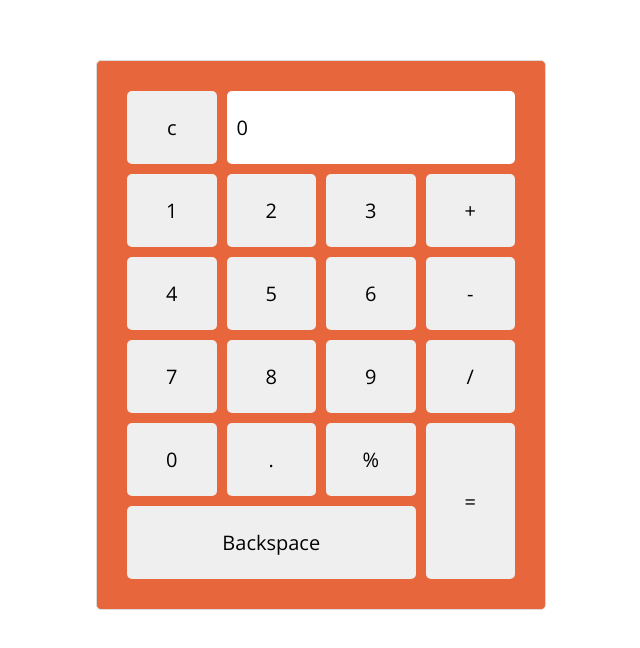
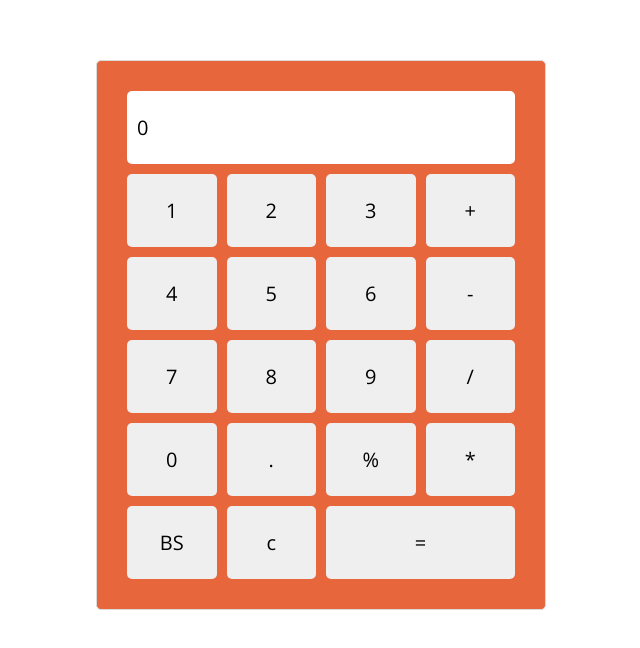
Before and after one commit to dchaika1990/js-calculator, a website built with webpack: page src/html-templates/pages/index.html in a window 1280 px wide. Shown: the part 140-788 px from the top of the page, without its empty margins (319-959 px from the left). Built offline with nearby package versions, Linux system fonts and the light colour scheme.

Commit message:
add * btn

```diff
--- a/src/html-templates/pages/index.html
+++ b/src/html-templates/pages/index.html
@@ -9,8 +9,7 @@ title: "Home page",
 
 <section class="grid-container">
     <div class="calculator grid-cols-4 gap-10">
-        <button data-clear class="calculator-btn">c</button>
-        <input class="column-span-3 calculator-input" value="0" type="text" >
+        <input class="column-span-4 calculator-input" value="0" type="text" >
         <button data-calc class="calculator-btn">1</button>
         <button data-calc class="calculator-btn">2</button>
         <button data-calc class="calculator-btn">3</button>
@@ -26,8 +25,10 @@ title: "Home page",
         <button data-calc class="calculator-btn">0</button>
         <button data-calc class="calculator-btn">.</button>
         <button data-percent class="calculator-btn">%</button>
-        <button data-render class="calculator-btn row-span-2">=</button>
-        <button data-back class="calculator-btn column-span-3">Backspace</button>
+        <button data-calc class="calculator-btn">*</button>
+        <button data-back class="calculator-btn">BS</button>
+        <button data-clear class="calculator-btn">c</button>
+        <button data-render class="calculator-btn column-span-2">=</button>
     </div>
 </section>
 <div class="divider-60"></div>
```
Also changed, not shown: firebase.json (added), 2 other files.
